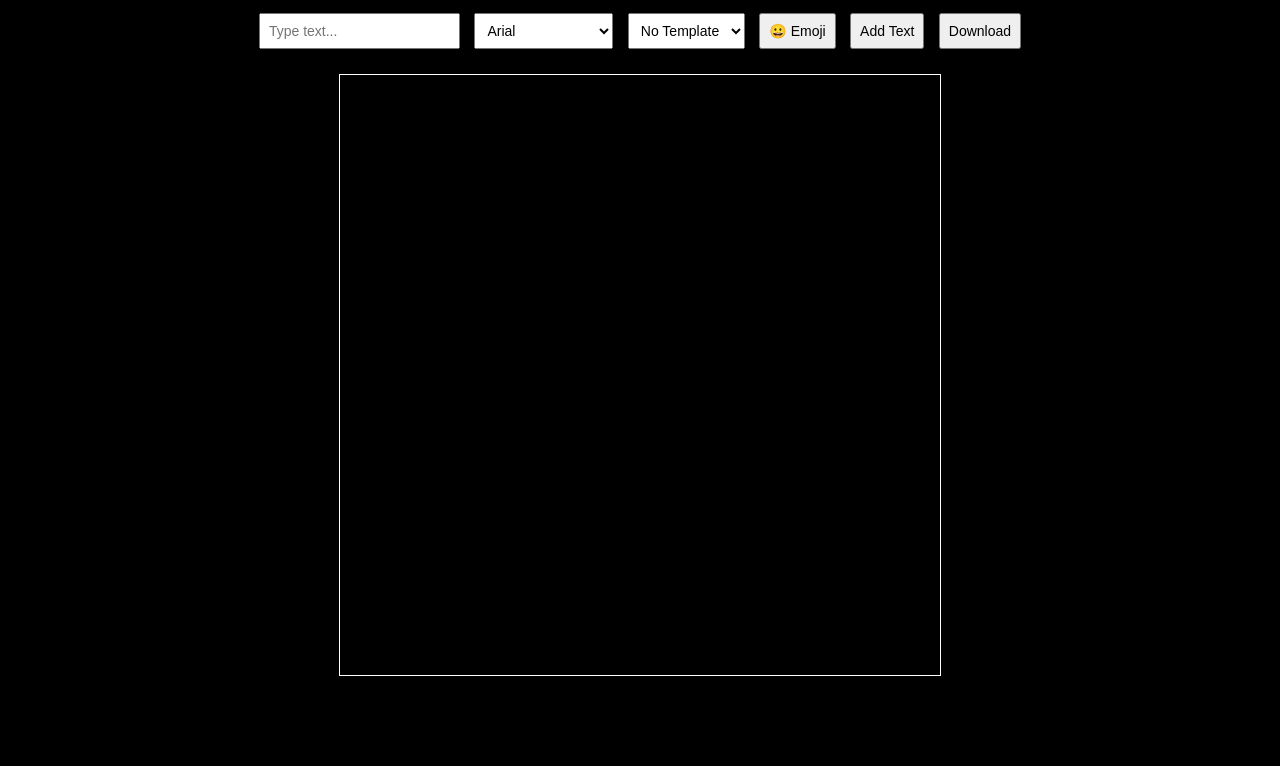
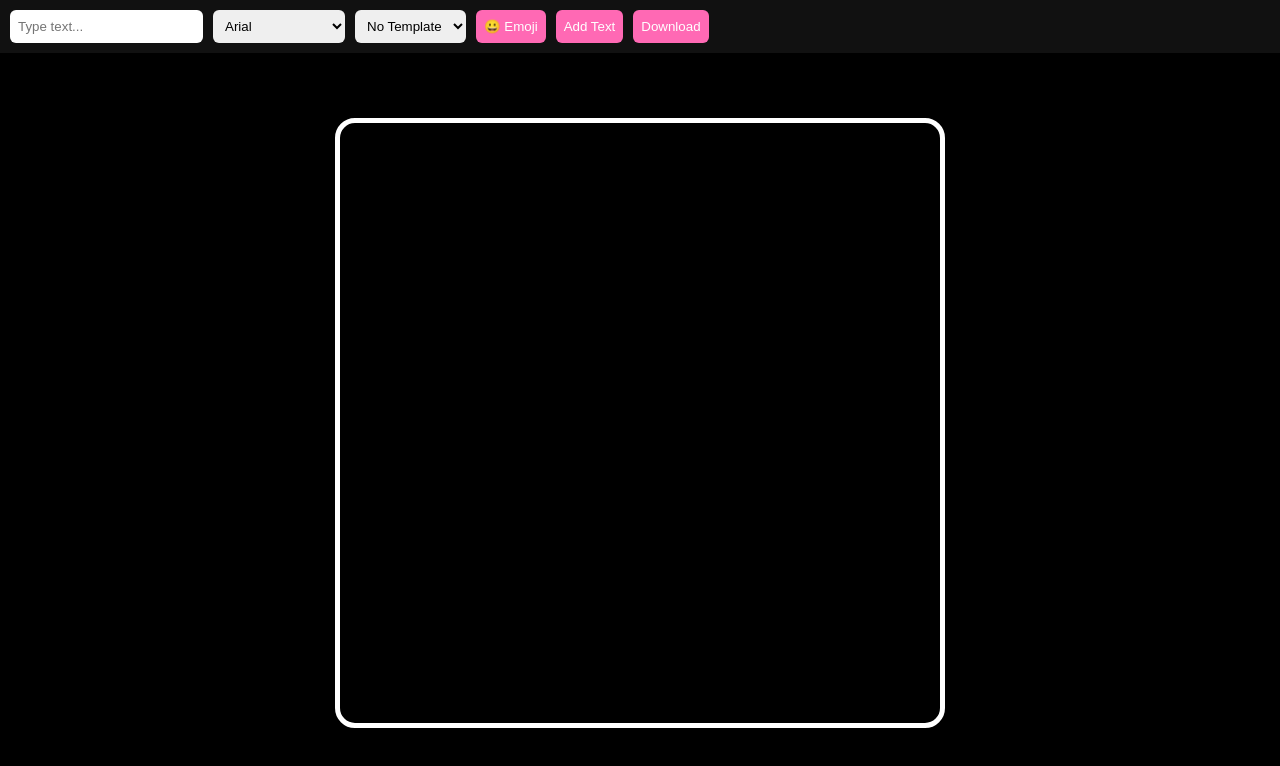
Before and after one commit to Ankushnayadkar/funny-sticker-maker, a plain HTML site: page index.html in a window 1280 px wide. Drawn offline with Linux system fonts and the light colour scheme.

Commit message:
Update style.css

```diff
--- a/style.css
+++ b/style.css
@@ -1,37 +1,48 @@
 body {
+  margin: 0;
   background: black;
+  font-family: Arial;
   color: white;
-font-family: Arial;
-text-align: center;
 }
 
-.toolbar {
+.topbar {
   padding: 10px;
   background: #111;
+  display: flex;
+  gap: 10px;
 }
 
-input, select, button {
-margin: 5px;
+.topbar input,
+.topbar select,
+.topbar button {
   padding: 8px;
-font-size: 14px;
+  border-radius: 6px;
+  border: none;
 }
 
-canvas {
-border: 1px solid white;
-margin-top: 20px;
-background: black;
+button {
+  background: hotpink;
+  color: white;
+  cursor: pointer;
+}
+
+.main {
+  display: flex;
+  height: calc(100vh - 60px);
 }
 
 #emojiPanel {
+  width: 200px;
+  background: #111;
+  overflow-y: scroll;
   display: none;
-height: 150px;
-overflow-y: scroll;
-background: #222;
   padding: 10px;
+  font-size: 28px;
 }
 
-.emoji {
-font-size: 22px;
-cursor: pointer;
-margin: 4px;
+#canvas {
+  margin: auto;
+  background: black;
+  border: 5px solid white;
+  border-radius: 20px;
 }
```
Lines whose indentation alone changed are shown as unchanged.
